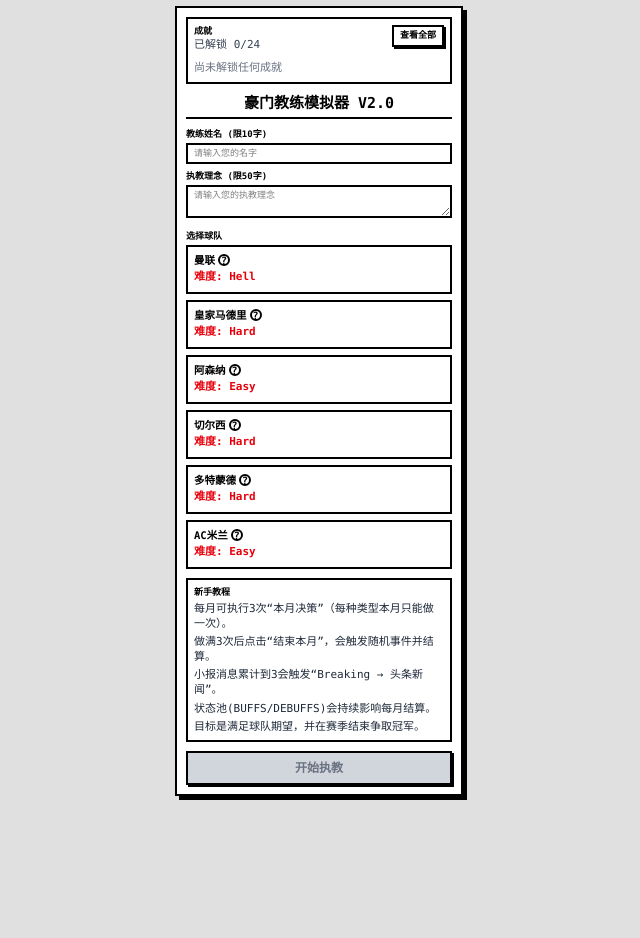
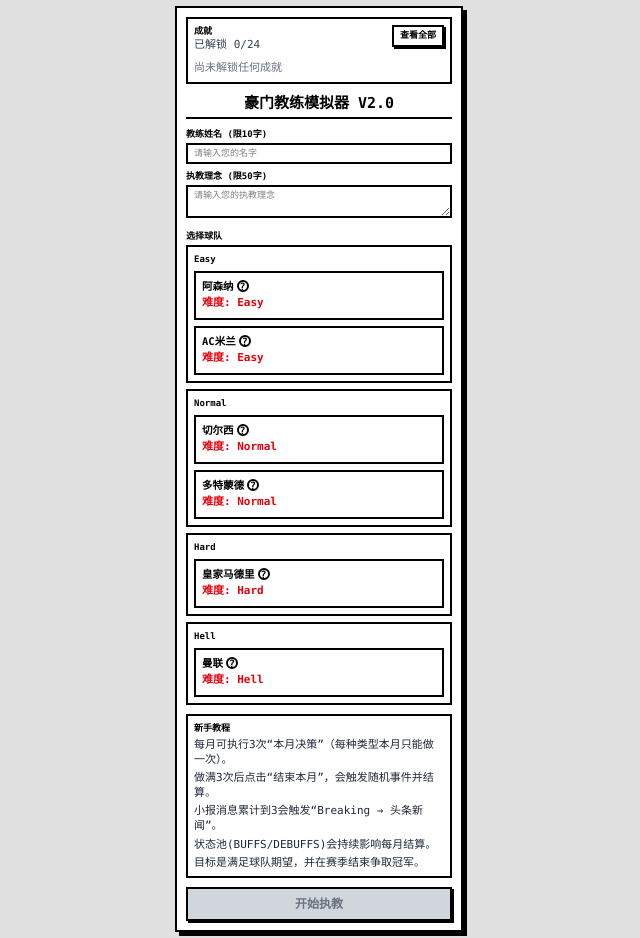
Before and after one commit to QianLR/football-manager-sim, a React (Vite) app: page / in a window 1280 px wide. Shown: the whole page, without its empty margins (321-961 px from the left). Before the commit the page ends 802 px from the top, so only its background shows below. Built offline with nearby package versions, Linux system fonts and the light colour scheme.

Commit message:
random events added

```diff
--- a/src/App.jsx
+++ b/src/App.jsx
@@ -161,6 +161,21 @@
     const manual3 = readSave('gsm_save_manual_3');
     const hasAnySave = Boolean(autoSave || manual1 || manual2 || manual3);
 
+    const difficultyOrder = ['Easy', 'Normal', 'Hard', 'Hell'];
+    const visibleTeams = teamsData.filter(team => !team.hidden);
+    const groupedTeams = difficultyOrder
+      .map(difficulty => ({
+        difficulty,
+        teams: visibleTeams.filter(t => t.difficulty === difficulty)
+      }))
+      .filter(group => group.teams.length > 0);
+    const otherTeams = visibleTeams.filter(t => !difficultyOrder.includes(t.difficulty));
+
+    const handleSelectTeam = (teamId) => {
+      setSelectedTeam(teamId);
+      setTeamInfoId(teamId);
+    };
+
     const getSaveUnlocked = (save) => {
       const map = save?.state?.achievementsUnlocked;
       return map && typeof map === 'object' ? map : {};
@@ -280,10 +295,14 @@
               选择球队
             </label>
             <div className="space-y-2">
-              {teamsData.filter(team => !team.hidden).map(team => (
+              {groupedTeams.map(group => (
+                <div key={group.difficulty} className="border-2 border-black bg-white p-2">
+                  <div className="font-bold text-xs font-mono">{group.difficulty}</div>
+                  <div className="mt-2 space-y-2">
+                    {group.teams.map(team => (
                       <div
                         key={team.id}
-                  onClick={() => setSelectedTeam(team.id)}
+                        onClick={() => handleSelectTeam(team.id)}
                         className={`p-2 border-2 border-black cursor-pointer transition-all font-mono ${
                           selectedTeam === team.id ? 'bg-black text-white' : 'bg-white hover:bg-gray-200'
                         }`}
@@ -305,6 +324,41 @@
                         <div className={`text-[11px] font-semibold mt-0.5 ${selectedTeam === team.id ? 'text-red-300' : 'text-red-600'}`}>难度: {team.difficulty}</div>
                       </div>
                     ))}
+                  </div>
+                </div>
+              ))}
+              {otherTeams.length > 0 && (
+                <div className="border-2 border-black bg-white p-2">
+                  <div className="font-bold text-xs font-mono">其他</div>
+                  <div className="mt-2 space-y-2">
+                    {otherTeams.map(team => (
+                      <div
+                        key={team.id}
+                        onClick={() => handleSelectTeam(team.id)}
+                        className={`p-2 border-2 border-black cursor-pointer transition-all font-mono ${
+                          selectedTeam === team.id ? 'bg-black text-white' : 'bg-white hover:bg-gray-200'
+                        }`}
+                      >
+                        <div className="flex items-center gap-1">
+                          <div className="font-bold text-sm">{team.name}</div>
+                          <button
+                            onClick={(e) => {
+                              e.preventDefault();
+                              e.stopPropagation();
+                              setTeamInfoId(team.id);
+                            }}
+                            className={`inline-flex items-center justify-center w-4 h-4 border-2 border-black rounded-full text-[10px] font-bold bg-white hover:bg-gray-200 ${selectedTeam === team.id ? 'text-black' : 'text-black'}`}
+                            aria-label="查看球队介绍"
+                          >
+                            ?
+                          </button>
+                        </div>
+                        <div className={`text-[11px] font-semibold mt-0.5 ${selectedTeam === team.id ? 'text-red-300' : 'text-red-600'}`}>难度: {team.difficulty}</div>
+                      </div>
+                    ))}
+                  </div>
+                </div>
+              )}
             </div>
           </div>
 
--- a/src/data/teams.json
+++ b/src/data/teams.json
@@ -67,7 +67,7 @@
   {
     "id": "chelsea",
     "name": "切尔西",
-    "difficulty": "Hard",
+    "difficulty": "Normal",
     "description": "你拥有最多的资金，代价是过高的话语权会摧毁管理层的信任。媒体对你们不错。球队对联赛排名期望不高，但对杯赛冠军势在必得。",
     "leagueId": "epl",
     "leagueSize": 20,
@@ -89,7 +89,7 @@
   {
     "id": "dortmund",
     "name": "多特蒙德",
-    "difficulty": "Hard",
+    "difficulty": "Normal",
     "description": "球队的期望不高，正如球队的资金不多。好消息是，你有一个非常讨媒体喜欢的吉祥物；坏消息是，你是无证上岗，意味着你每月还得去考教练证。",
     "leagueId": "bundesliga",
     "leagueSize": 18,
```
Lines whose indentation alone changed are shown as unchanged.
